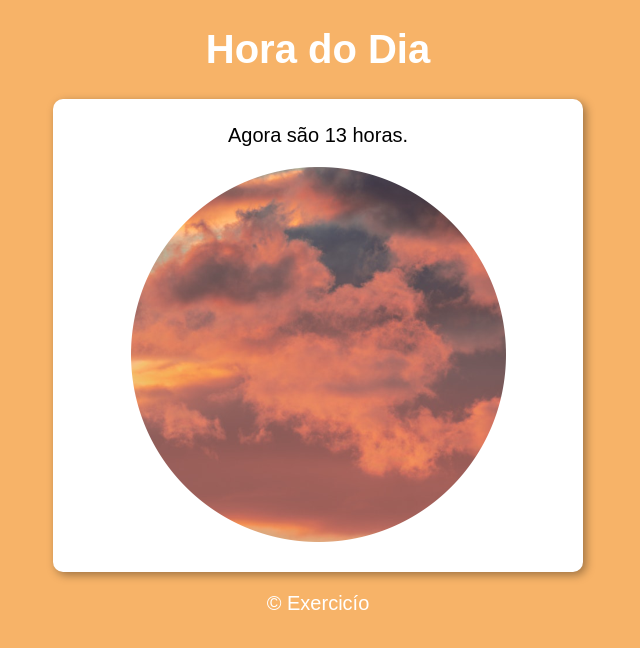
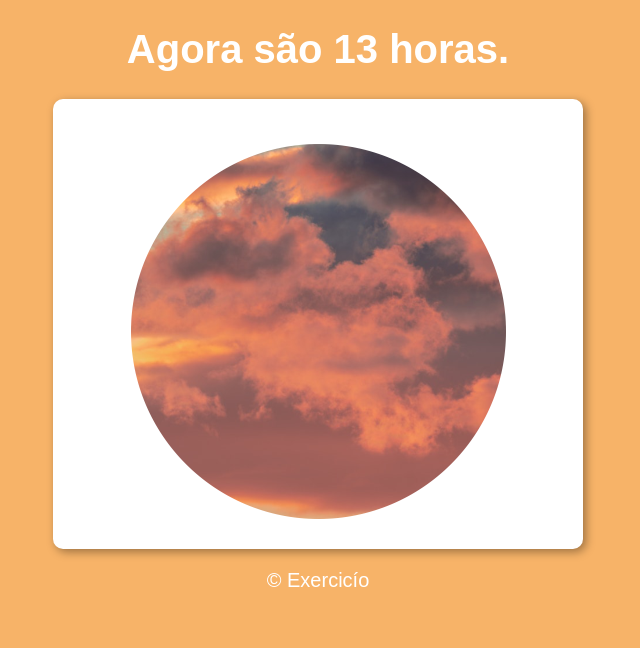
Before and after one commit to wells99/fasesdodia, a plain HTML site: page index.html in a window 1280 px wide. Shown: the whole page, without its empty margins (322-962 px from the left). Drawn offline with Linux system fonts and the light colour scheme.

Commit message:
Update Index.html
Nessa atualização o HTML foi preparado para receber novas alterações do css e do js.

```diff
--- a/index.html
+++ b/index.html
@@ -9,10 +9,10 @@
 </head>
 <body onload="carregar()">
     <header>
-        <h1>Hora do Dia</h1>
+        <h1 id="msg">Hora do Dia</h1>
     </header>
     <section>
-        <div id="msg">Aqui vai aparecer a mensagem</div>
+        <div></div>
         <div id="foto">
             <img id="imagem" src="m1.png">
         </div>
```
